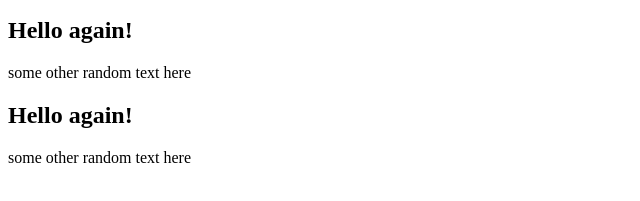
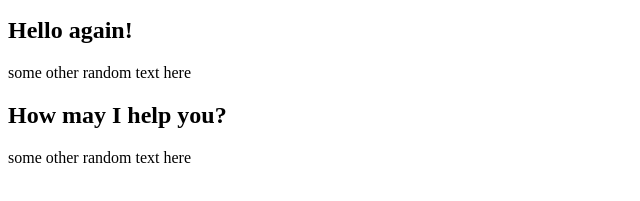
Before and after one commit to davidjenner/EmailTemplate, a plain HTML site: page index.html in a window 1280 px wide. Shown: the part 101-302 px from the top of the page, without its empty margins (0-640 px from the left). Drawn offline with Linux system fonts and the light colour scheme.

Commit message:
How may I help?

```diff
--- a/index.html
+++ b/index.html
@@ -12,7 +12,7 @@
     <h2>Hello again!</h2>
     <p>some other random text here</p>
 
-    <h2>Hello again!</h2>
+    <h2>How may I help you?</h2>
     <p>some other random text here</p>
 </body>
 </html>
```
Also changed, not shown: 1 other file.
